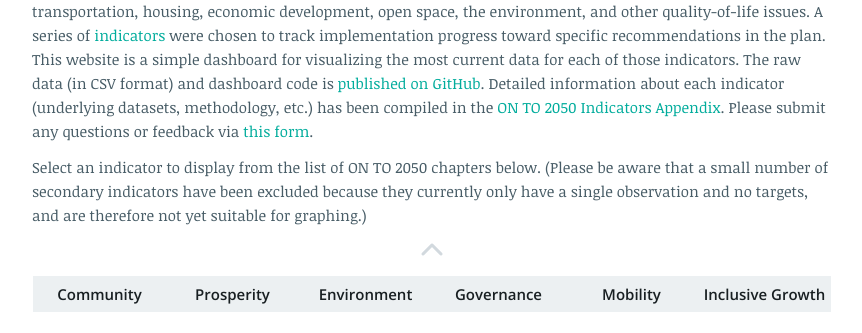
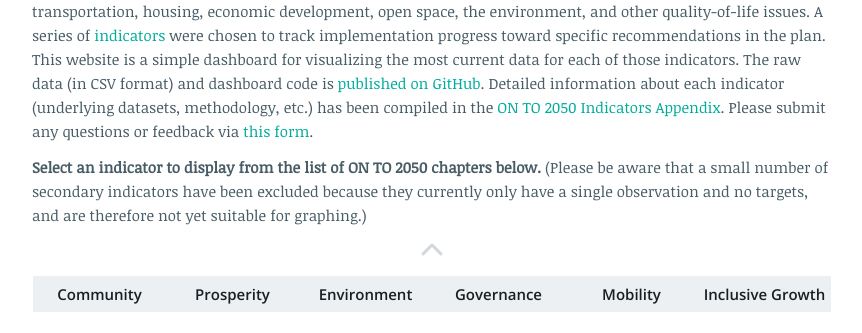
Before and after one commit to CMAP-REPOS/ONTO2050-indicators, a plain HTML site: page docs/index.html in a window 1280 px wide. Shown: the part 126-459 px from the top of the page, without its empty margins (208-1070 px from the left). Drawn offline with nearby package versions, Linux system fonts and the light colour scheme.

Commit message:
Emphasize instruction text

```diff
--- a/docs/index.html
+++ b/docs/index.html
@@ -19,7 +19,7 @@
             Please submit any questions or feedback via <a href="https://www.cmap.illinois.gov/contact" target="_blank">this form</a>.
         </p>
         <p class="intro">
-            Select an indicator to display from the list of ON TO 2050 chapters below.
+            <b>Select an indicator to display from the list of ON TO 2050 chapters below.</b>
             (Please be aware that a small number of secondary indicators have been excluded because they currently only have a single observation and no targets, and are therefore not yet suitable for graphing.)
         </p>
         <span class="fas fa-chevron-up" id="hide-intro" title="Hide intro"></span>
```
